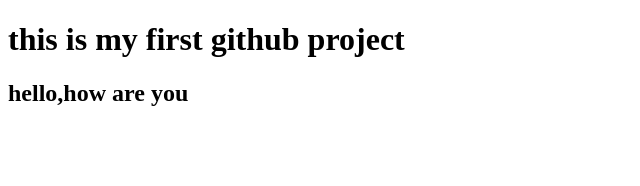
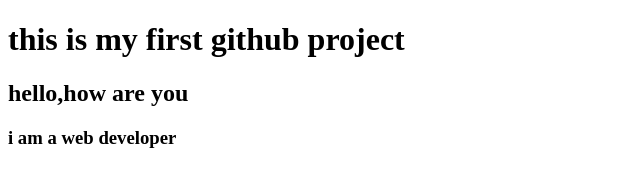
Before and after one commit to dhrubochaklader/my-first-website, a plain HTML site: page index.html in a window 1280 px wide. Shown: the whole page, without its empty margins (0-640 px from the left). Drawn offline with Linux system fonts and the light colour scheme.

Commit message:
i am dhrubo

```diff
--- a/index.html
+++ b/index.html
@@ -8,5 +8,6 @@
 <body>
     <h1>this is my first github project</h1>
     <h2>hello,how are you</h2>
+    <h3>i am a web developer</h3>
 </body>
 </html>
```
